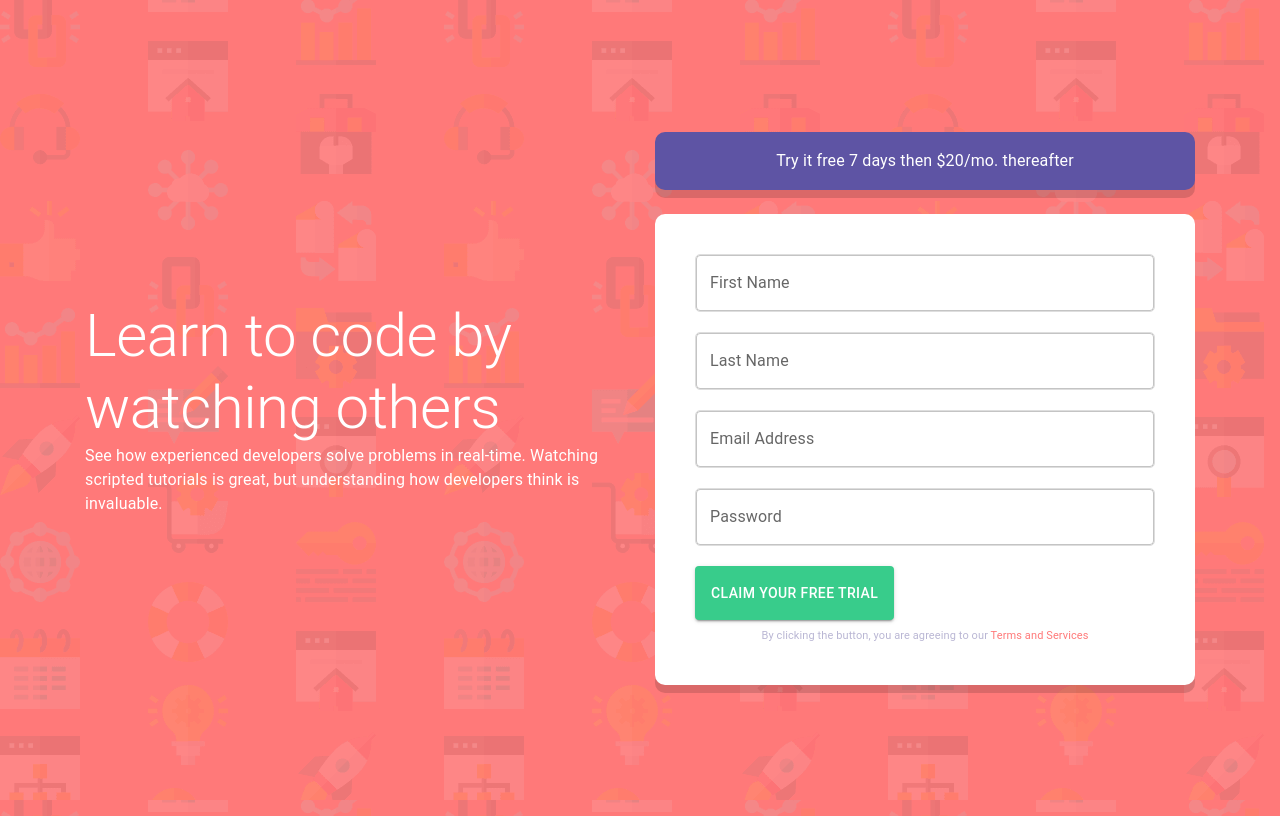
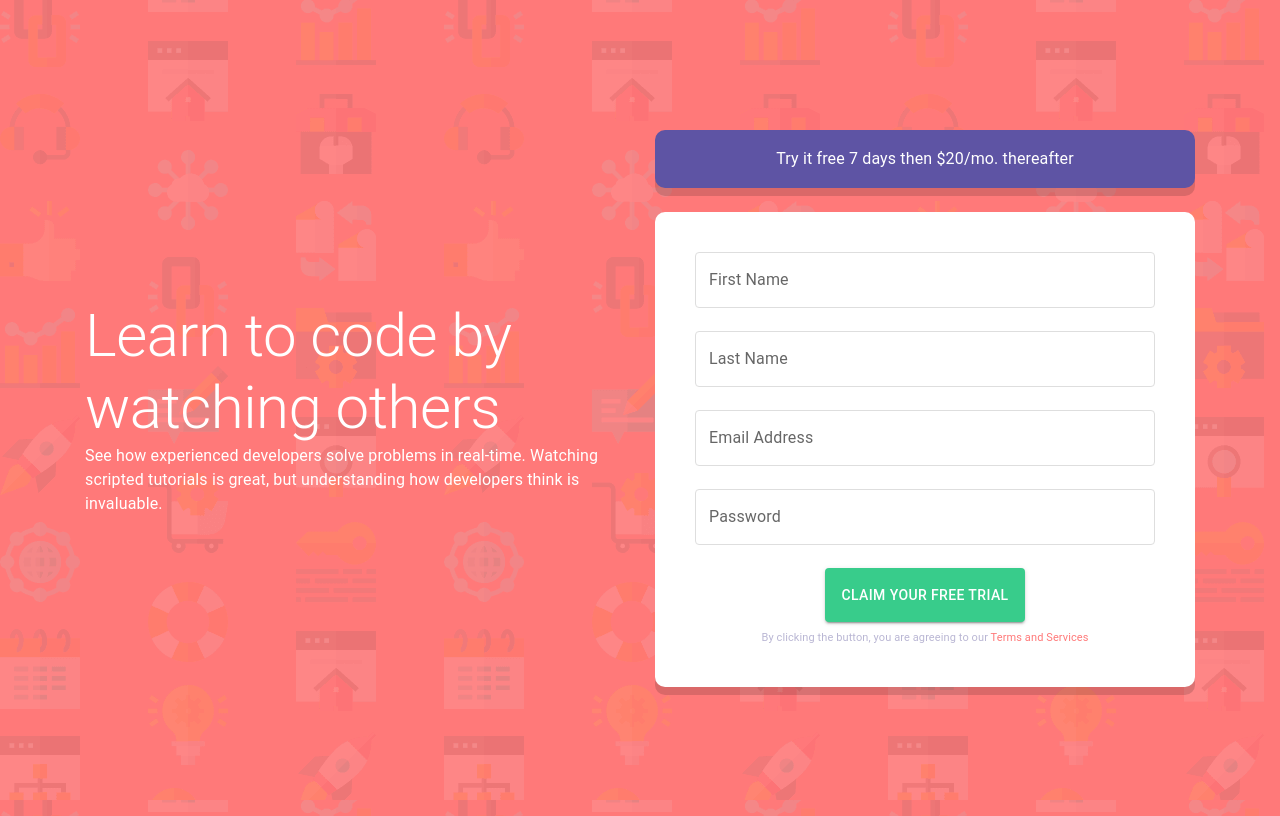
Before and after one commit to natiaker/signup-form-component, a React (Create React App) app: page / in a window 1280 px wide. Built offline with nearby package versions, Linux system fonts and the light colour scheme.

Commit message:
feat: add styles to error messages

```diff
--- a/src/components/EmailInput.js
+++ b/src/components/EmailInput.js
@@ -1,5 +1,5 @@
-import { TextField } from "@mui/material";
-import { rootInputStyles } from "../rootStyles";
+import { TextField, Typography } from "@mui/material";
+import { rootErrorMsgStyles, rootInputStyles } from "../rootStyles";
 import { Controller } from "react-hook-form";
 
 const EmailInput = ({ control, errors }) => {
@@ -11,7 +11,7 @@ const EmailInput = ({ control, errors }) => {
       rules={{
         required: "Email cannot be empty",
         pattern: {
-          value: /^\S+@\S+$/i,
+          value: /\S+@\S+\.\S+/i,
           message: "Looks like this is not an email",
         },
       }}
@@ -23,7 +23,11 @@ const EmailInput = ({ control, errors }) => {
           variant='outlined'
           sx={{ ...rootInputStyles }}
           error={!!errors.email}
-          helperText={errors.email?.message}
+          helperText={
+            <Typography sx={{ ...rootErrorMsgStyles }}>
+              {errors.email?.message}
+            </Typography>
+          }
         />
       )}
     />
--- a/src/components/FirstnameInput.js
+++ b/src/components/FirstnameInput.js
@@ -1,5 +1,5 @@
-import { TextField } from "@mui/material";
-import { rootInputStyles } from "../rootStyles";
+import { TextField, Typography } from "@mui/material";
+import { rootInputStyles, rootErrorMsgStyles } from "../rootStyles";
 import { Controller } from "react-hook-form";
 
 const FirstnameInput = ({ control, errors }) => {
@@ -17,7 +17,11 @@ const FirstnameInput = ({ control, errors }) => {
           variant='outlined'
           sx={{ ...rootInputStyles }}
           error={!!errors.firstname}
-          helperText={errors.firstname?.message}
+          helperText={
+            <Typography sx={{ ...rootErrorMsgStyles }}>
+              {errors.firstname?.message}
+            </Typography>
+          }
         />
       )}
     />
--- a/src/components/LastnameInput.js
+++ b/src/components/LastnameInput.js
@@ -1,5 +1,5 @@
-import { TextField } from "@mui/material";
-import { rootInputStyles } from "../rootStyles";
+import { TextField, Typography } from "@mui/material";
+import { rootErrorMsgStyles, rootInputStyles } from "../rootStyles";
 import { Controller } from "react-hook-form";
 
 const LastnameInput = ({ control, errors }) => {
@@ -17,7 +17,11 @@ const LastnameInput = ({ control, errors }) => {
           variant='outlined'
           sx={{ ...rootInputStyles }}
           error={!!errors.lastname}
-          helperText={errors.lastname?.message}
+          helperText={
+            <Typography sx={{ ...rootErrorMsgStyles }}>
+              {errors.lastname?.message}
+            </Typography>
+          }
         />
       )}
     />
--- a/src/components/PasswordInput.js
+++ b/src/components/PasswordInput.js
@@ -1,5 +1,5 @@
-import { TextField } from "@mui/material";
-import { rootInputStyles } from "../rootStyles";
+import { TextField, Typography } from "@mui/material";
+import { rootErrorMsgStyles, rootInputStyles } from "../rootStyles";
 import { Controller } from "react-hook-form";
 
 const PasswordInput = ({ control, errors }) => {
@@ -18,7 +18,11 @@ const PasswordInput = ({ control, errors }) => {
           variant='outlined'
           sx={{ ...rootInputStyles }}
           error={!!errors.password}
-          helperText={errors.password?.message}
+          helperText={
+            <Typography sx={{ ...rootErrorMsgStyles }}>
+              {errors.password?.message}
+            </Typography>
+          }
         />
       )}
     />
--- a/src/rootStyles.js
+++ b/src/rootStyles.js
@@ -10,10 +10,20 @@ const rootContainerStyles = {
 };
 
 const rootInputStyles = {
-  border: "1px solid #DEDEDE",
+  width: "100%",
   borderRadius: "5px",
-  width: "100%",
   marginBottom: "20px",
+  "& .MuiOutlinedInput-root": {
+    "& fieldset": {
+      border: "1px solid #DEDEDE",
+    },
+    "&.Mui-error": {
+      border: "2px solid #FF7979",
+      backgroundImage: "url('./images/icon-error.svg')",
+      backgroundRepeat: "no-repeat",
+      backgroundPosition: "right 27px center",
+    },
+  },
 };
 
 const rootFormControlStyles = {
@@ -35,13 +45,18 @@ const rootFormHeadingStyles = {
 };
 
 const rootSubmitButtonStyles = {
-  display: "flex",
-  alignSelf: "center",
-  justifyContent: "center",
+  display: "block",
+  margin: "0 auto",
   bgcolor: "#38CC8B",
   paddingTop: "15px",
   paddingBottom: "15px",
   ":hover": { bgcolor: "#77E2B3" },
+};
+
+const rootErrorMsgStyles = {
+  color: "#FF7979",
+  fontStyle: "italic",
+  textAlign: "right",
 };
 
 export {
@@ -50,4 +65,5 @@ export {
   rootFormControlStyles,
   rootFormHeadingStyles,
   rootSubmitButtonStyles,
+  rootErrorMsgStyles,
 };
```
